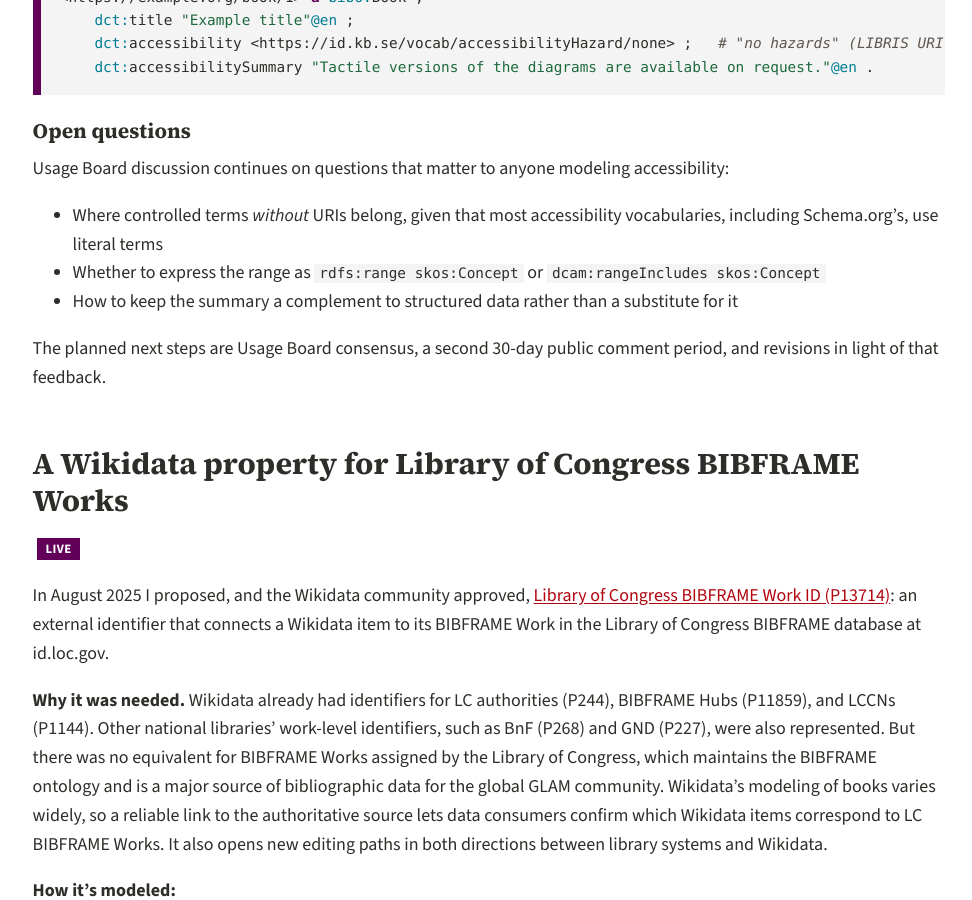
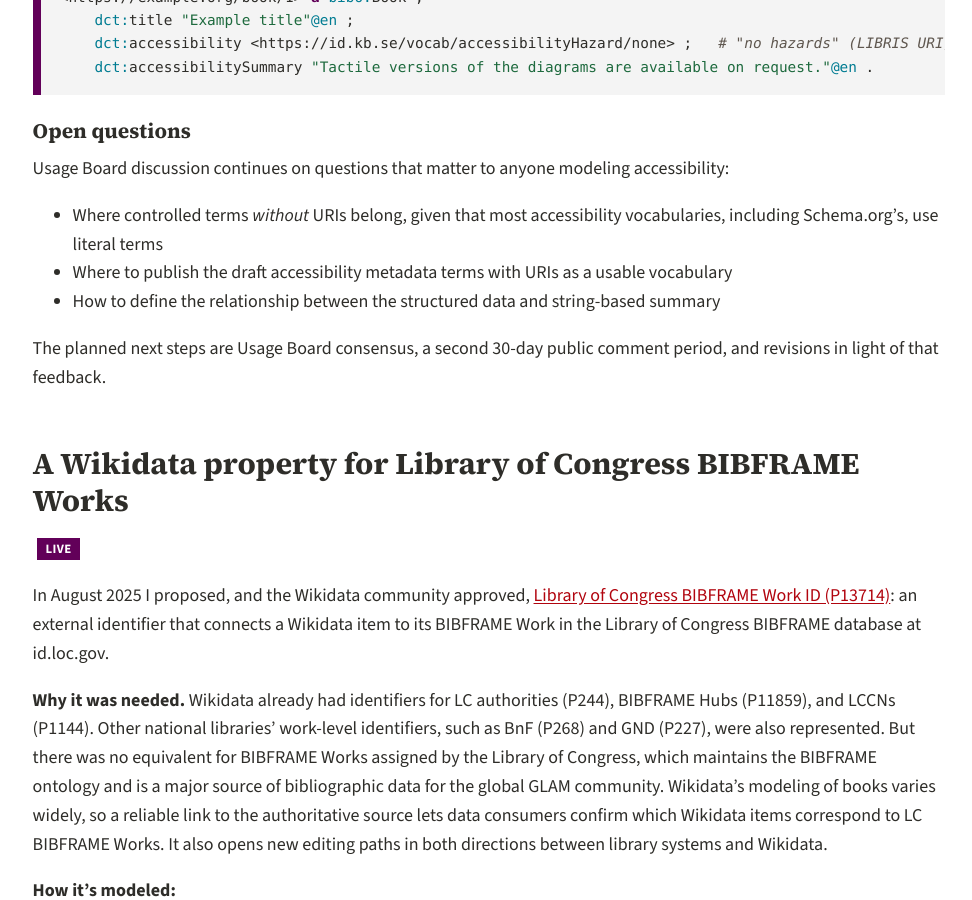
Before and after one commit to kallimathios/kallimathios, a Jekyll site: the page built from models.md, in a window 1280 px wide and 900 px high, scrolled down 2579 px. Shown: the whole window, without its empty margins (297-1269 px from the left). Built offline with Jekyll 4.4.1, drawn with Linux system fonts in a browser that asks for light colours.

Commit message:
Update models.md with new discussion points
Added a new discussion point regarding the publication of draft accessibility metadata terms with URIs.

```diff
--- a/models.md
+++ b/models.md
@@ -78,8 +78,8 @@ Usage Board discussion continues on questions that matter to anyone modeling acc
 
 - Where controlled terms *without* URIs belong, given that most accessibility vocabularies,
   including Schema.org's, use literal terms
-- Whether to express the range as `rdfs:range skos:Concept` or `dcam:rangeIncludes skos:Concept`
-- How to keep the summary a complement to structured data rather than a substitute for it
+- Where to publish the draft accessibility metadata terms with URIs as a usable vocabulary
+- How to define the relationship between the structured data and string-based summary
 
 The planned next steps are Usage Board consensus, a second 30-day public comment period, and revisions in light of that feedback.
 
```
